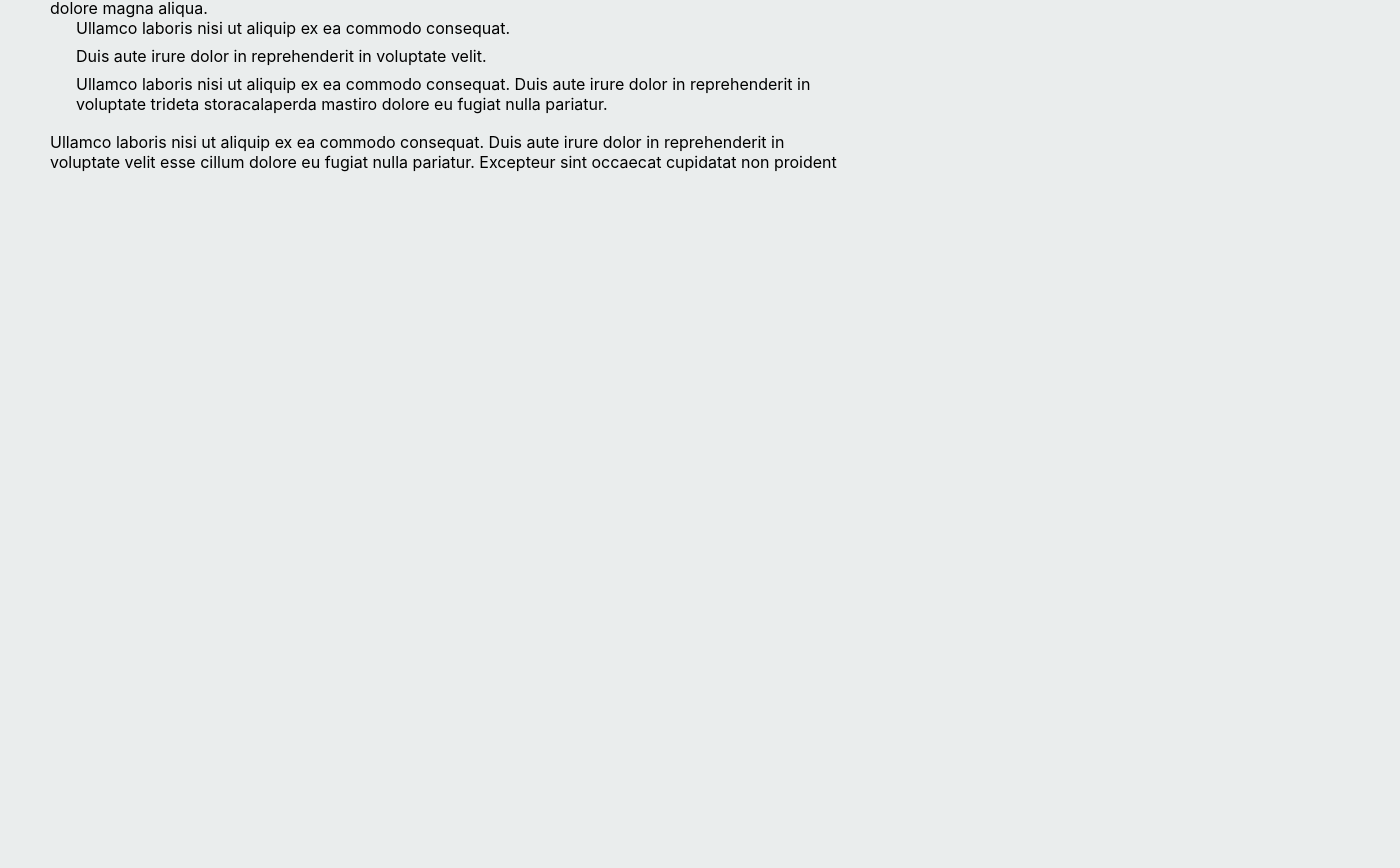
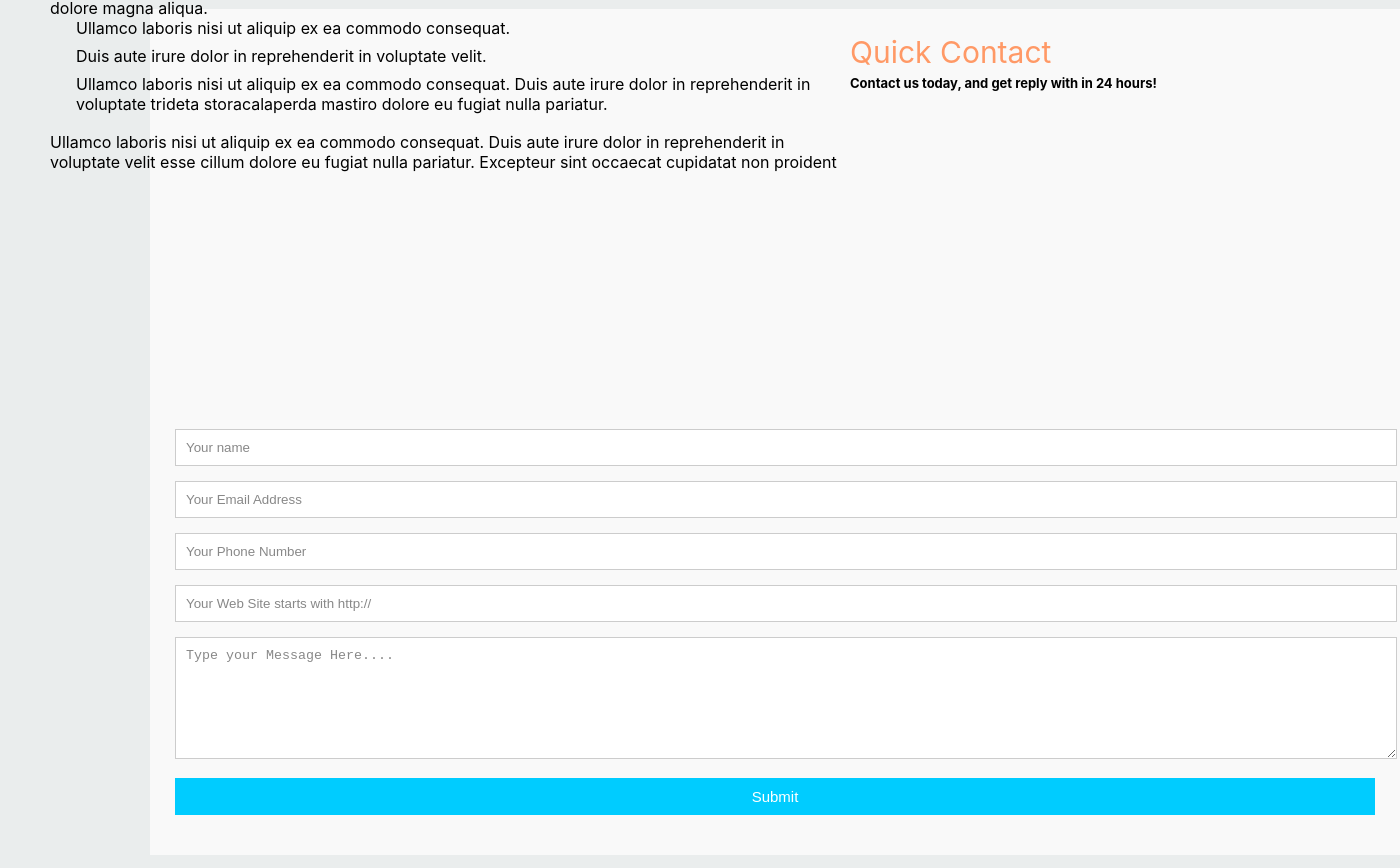
Before and after one commit to Prativa01/Prativa_Shrestha, a React (Create React App) app: page /about in a window 1280 px wide. Shown: the part 721-1589 px from the top of the page, 1400 px wide, since content can reach past the window. Before the commit the page ends 1150 px from the top, so only its background shows below. Built offline with nearby package versions, Linux system fonts and the light colour scheme.

Commit message:
Contact design and its css

```diff
--- a/src/About.css
+++ b/src/About.css
@@ -64,142 +64,96 @@
 /*--------------------------------------------------------------
 # Contact
 --------------------------------------------------------------*/
-.contact .info {
-    width: 100%;
-    background: #fff;
+.container {
+
+	width:100%;
+
 }
 
-  .contact .info i {
-    font-size: 20px;
-    background: #ffc451;
-    color: #151515;
-    float: left;
-    width: 44px;
-    height: 44px;
-    display: flex;
-    justify-content: center;
-    align-items: center;
-    border-radius: 4px;
-    transition: all 0.3s ease-in-out;
+/* #contact input[type="text"], #contact input[type="email"], #contact input[type="tel"], #contact input[type="url"], #contact textarea, #contact button[type="submit"] { font:400 12px/16px "Open Sans", Helvetica, Arial, sans-serif; } */
+
+#contact {
+	background:#F9F9F9;
+	padding:25px;
+	margin:50px 0;
+    width: 1200px;
+    margin-left: 150px;
 }
 
-  .contact .info h4 {
-    padding: 0 0 0 60px;
-    font-size: 22px;
-    font-weight: 600;
-    margin-bottom: 5px;
-    color: #151515;
+#contact h3 {
+	color: #F96;
+	display: block;
+	font-size: 30px;
+	font-weight: 400;
 }
 
-  .contact .info p {
-    padding: 0 0 0 60px;
-    margin-bottom: 0;
-    font-size: 14px;
-    color: #484848;
+#contact h4 {
+	margin:5px 0 15px;
+	display:block;
+	font-size:13px;
 }
 
-  .contact .info .email, .contact .info .phone {
-    margin-top: 40px;
+fieldset {
+	border: medium none !important;
+	margin: 0 0 10px;
+	min-width: 100%;
+	padding: 0;
+	width: 100%;
 }
 
-  .contact .php-email-form {
-    width: 100%;
-    background: #fff;
-    float: right;
+#contact input[type="text"], #contact input[type="email"], #contact input[type="tel"], #contact input[type="url"], #contact textarea {
+	width:100%;
+	border:1px solid #CCC;
+	background:#FFF;
+	margin:0 0 5px;
+	padding:10px;
 }
 
-  .contact .php-email-form .form-group {
-    padding-bottom: 8px;
+#contact input[type="text"]:hover, #contact input[type="email"]:hover, #contact input[type="tel"]:hover, #contact input[type="url"]:hover, #contact textarea:hover {
+	-webkit-transition:border-color 0.3s ease-in-out;
+	-moz-transition:border-color 0.3s ease-in-out;
+	transition:border-color 0.3s ease-in-out;
+	border:1px solid #AAA;
 }
 
-  .contact .php-email-form .error-message {
-    display: none;
-    color: #fff;
-    background: #ed3c0d;
-    text-align: left;
-    padding: 15px;
-    font-weight: 600;
+#contact textarea {
+	height:100px;
+	max-width:100%;
 }
 
-  .contact .php-email-form .error-message br + br {
-    margin-top: 25px;
+#contact button[type="submit"] {
+	cursor:pointer;
+	width:100%;
+	border:none;
+	background:#0CF;
+	color:#FFF;
+	margin:0 0 5px;
+	padding:10px;
+	font-size:15px;
 }
 
-  .contact .php-email-form .sent-message {
-    display: none;
-    color: #fff;
-    background: #18d26e;
-    text-align: center;
-    padding: 15px;
-    font-weight: 600;
+#contact button[type="submit"]:hover {
+	background:#09C;
+	-webkit-transition:background 0.3s ease-in-out;
+	-moz-transition:background 0.3s ease-in-out;
+	transition:background-color 0.3s ease-in-out;
 }
 
-  .contact .php-email-form .loading {
-    display: none;
-    background: #fff;
-    text-align: center;
-    padding: 15px;
+#contact button[type="submit"]:active { box-shadow:inset 0 1px 3px rgba(0, 0, 0, 0.5); }
+
+#contact input:focus, #contact textarea:focus {
+	outline:0;
+	border:1px solid #999;
 }
-
-  .contact .php-email-form .loading:before {
-    content: "";
-    display: inline-block;
-    border-radius: 50%;
-    width: 24px;
-    height: 24px;
-    margin: 0 10px -6px 0;
-    border: 3px solid #18d26e;
-    border-top-color: #eee;
-    -webkit-animation: animate-loading 1s linear infinite;
-    animation: animate-loading 1s linear infinite;
+::-webkit-input-placeholder {
+ color:#888;
 }
-
-  .contact .php-email-form input, .contact .php-email-form textarea {
-    border-radius: 0;
-    box-shadow: none;
-    font-size: 14px;
-    border-radius: 4px;
+:-moz-placeholder {
+ color:#888;
 }
-
-  .contact .php-email-form input:focus, .contact .php-email-form textarea:focus {
-    border-color: #ffc451;
+::-moz-placeholder {
+ color:#888;
 }
-
-  .contact .php-email-form input {
-    height: 44px;
+:-ms-input-placeholder {
+ color:#888;
 }
-
-  .contact .php-email-form textarea {
-    padding: 10px 12px;
-  }
-
-  .contact .php-email-form button[type="submit"] {
-    background: #ffc451;
-    border: 0;
-    padding: 10px 24px;
-    color: #151515;
-    transition: 0.4s;
-    border-radius: 4px;
-  }
-
-  .contact .php-email-form button[type="submit"]:hover {
-    background: #ffcd6b;
-  }
-
-  @-webkit-keyframes animate-loading {
-    0% {
-      transform: rotate(0deg);
-    }
-    100% {
-      transform: rotate(360deg);
-    }
-  }
-
-  @keyframes animate-loading {
-    0% {
-      transform: rotate(0deg);
-    }
-    100% {
-      transform: rotate(360deg);
-    }
-  }
--- a/src/About.js
+++ b/src/About.js
@@ -35,6 +35,32 @@
                 </div>
          </div>
 
+            <div class="container">
+                <form id="contact" action="" method="post">
+                    <h3>Quick Contact</h3>
+                    <h4>Contact us today, and get reply with in 24 hours!</h4>
+                    <fieldset>
+                    <input placeholder="Your name" type="text" tabindex="1" required autofocus/>
+                    </fieldset>
+                    <fieldset>
+                    <input placeholder="Your Email Address" type="email" tabindex="2" required/>
+                    </fieldset>
+                    <fieldset>
+                    <input placeholder="Your Phone Number" type="tel" tabindex="3" required/>
+                    </fieldset>
+                    <fieldset>
+                    <input placeholder="Your Web Site starts with http://" type="url" tabindex="4" required/>
+                    </fieldset>
+                    <fieldset>
+                    <textarea placeholder="Type your Message Here...." tabindex="5" required></textarea>
+                    </fieldset>
+                    <fieldset>
+                    <button name="submit" type="submit" id="contact-submit" data-submit="...Sending">Submit</button>
+                    </fieldset>
+                </form>
+
+
+                </div>
 
 </div>
 
```
Lines whose indentation alone changed are shown as unchanged.
